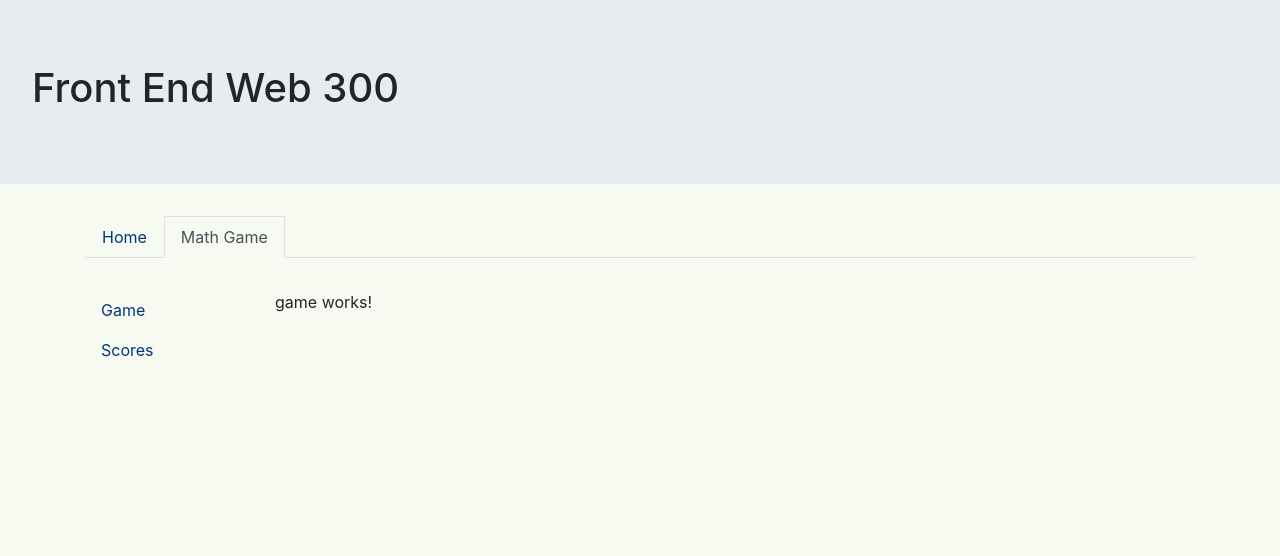
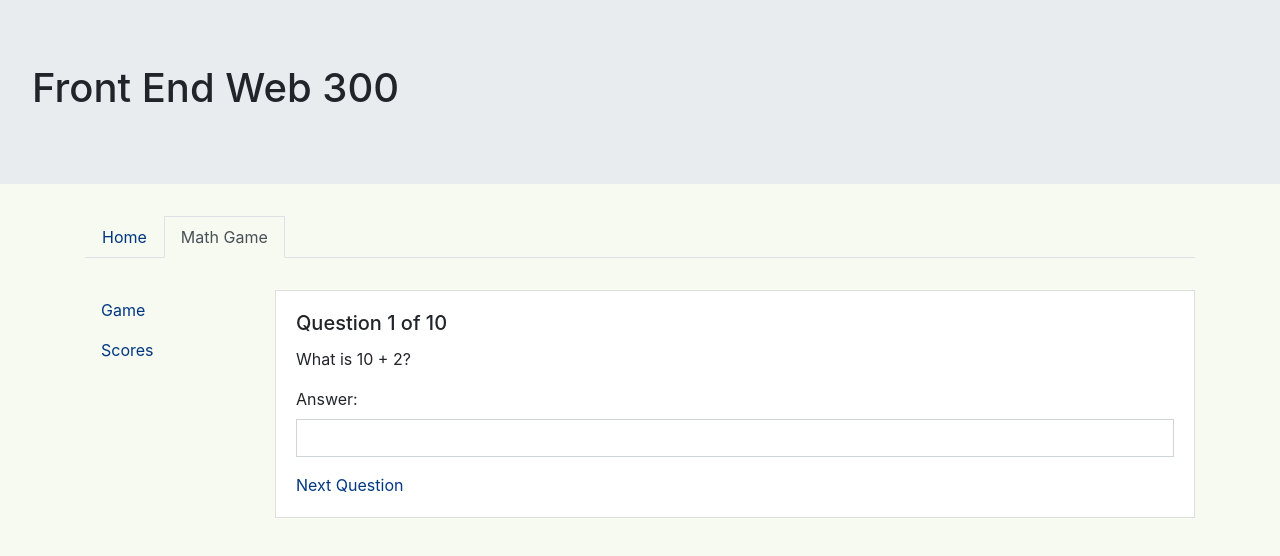
Before and after one commit to michaelhsladetrng/few300, an Angular app: page /math/game in a window 1280 px wide. Shown: the top 556 px of the page. Built offline with nearby package versions, Linux system fonts and the light colour scheme.

Commit message:
Update game comp html with initial view

```diff
--- a/src/app/features/math/components/game/game.component.html
+++ b/src/app/features/math/components/game/game.component.html
@@ -1 +1,16 @@
-<p>game works!</p>
+<div class="card">
+  <div class="card-body">
+    <h5 class="card-title">Question 1 of 10</h5>
+
+    <p class="card-text">What is 10 + 2?</p>
+    <div class="form-group">
+      <label for="answer">Answer:</label>
+      <input class="form-control"
+             type="number"
+             min="0"
+             id="answer">
+    </div>
+    <a href="#"
+       class="card-link">Next Question</a>
+  </div>
+</div>
```
